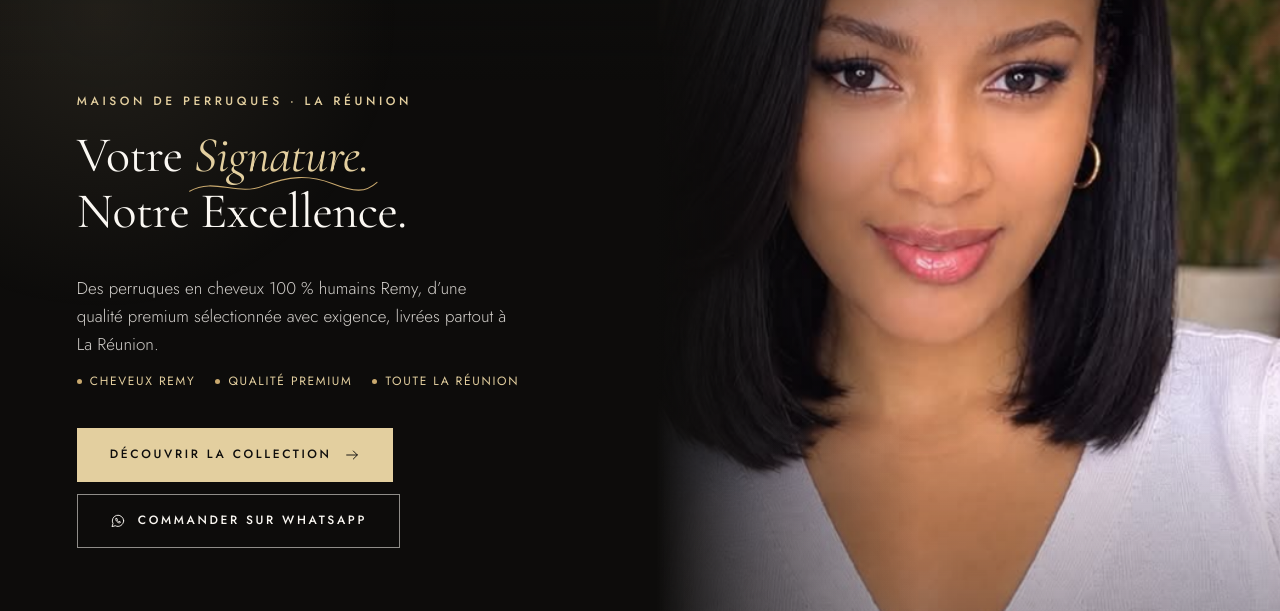
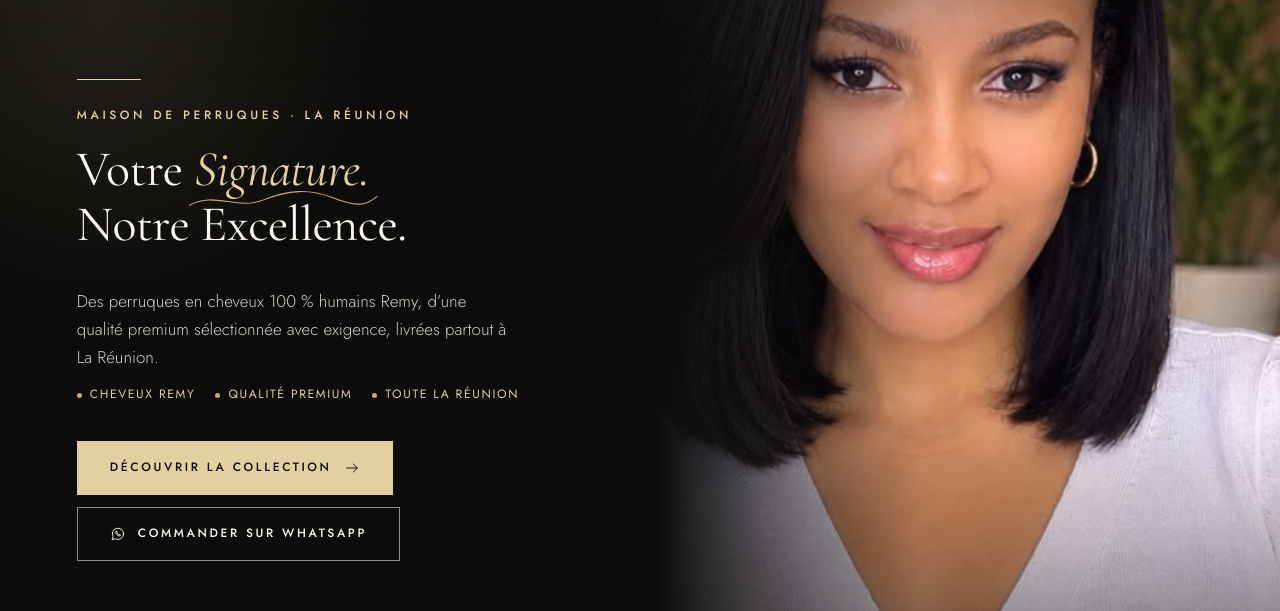
Before and after one commit to iarintsoa-hair/iarintsoa-hair, a plain HTML site: page preview.html in a window 1280 px wide. Shown: the part 141-752 px from the top of the page. Drawn offline with nearby package versions, Linux system fonts and the light colour scheme.

Commit message:
Démonstration : hero animé (Ken Burns lent en pause hors écran, fondu d'ouverture, vignettage, dévoilement du slogan ligne par ligne, apparition séquencée des boutons)
Co-Authored-By: Claude Opus 5.5 <noreply@anthropic.com>

```diff
--- a/preview.html
+++ b/preview.html
@@ -180,10 +180,13 @@
            taille quasi native (reste nette) et se fond dans le noir à gauche ; sur mobile, elle couvre tout l'écran. */
         .hero { --hero-h: max(min(calc(100svh - 40px), 900px), 640px); position: relative; display: flex; align-items: center; margin-top: calc(-1 * var(--header-h) - 1px); /* -1px : bordure de l'en-tête */ height: var(--hero-h); overflow: hidden; background: var(--black); }
         .hero::after { position: absolute; inset: 0 0 auto; z-index: 2; height: calc(var(--header-h) + 70px); background: linear-gradient(rgba(13, 12, 11, .55), rgba(13, 12, 11, 0)); content: ""; pointer-events: none; }
-        .hero-media { position: absolute; z-index: 0; top: 0; right: 0; bottom: 0; width: clamp(560px, 56vw, calc(var(--hero-h) * .82)); margin: 0; overflow: hidden; }
+        .hero-media { position: absolute; z-index: 0; top: 0; right: 0; bottom: 0; width: clamp(560px, 56vw, calc(var(--hero-h) * .82)); margin: 0; overflow: hidden; animation: hero-fade 1.8s var(--ease) both; }
+        /* Vignettage très léger : profondeur et lisibilité */
+        .hero-media::after { position: absolute; inset: 0; z-index: 1; background: radial-gradient(120% 90% at 65% 35%, rgba(13, 12, 11, 0) 55%, rgba(13, 12, 11, .35) 100%); content: ""; pointer-events: none; }
         .hero-media::before { position: absolute; inset: 0; z-index: 1; background: linear-gradient(90deg, var(--black) 0%, rgba(13, 12, 11, .55) 16%, rgba(13, 12, 11, 0) 42%), linear-gradient(0deg, rgba(13, 12, 11, .4) 0%, rgba(13, 12, 11, 0) 32%); content: ""; pointer-events: none; }
         /* Recadrage : masque le logo (en haut à gauche) et le texte (en bas) incrustés dans la photo */
-        .hero-img { position: absolute; left: -35%; top: -22%; width: 141%; height: 149%; max-width: none; object-fit: cover; object-position: center; animation: slow-zoom 16s var(--ease) both; }
+        .hero-img { position: absolute; left: -35%; top: -22%; width: 141%; height: 149%; max-width: none; object-fit: cover; object-position: center; will-change: transform; animation: ken-burns 26s ease-in-out infinite alternate; }
+        .hero.is-offscreen .hero-img { animation-play-state: paused; } /* économie de batterie hors écran */
         .hero-panel { position: relative; z-index: 3; display: flex; flex-direction: column; justify-content: center; width: min(100%, 680px); height: 100%; padding: calc(var(--header-h) + 30px) clamp(28px, 6vw, 96px) 60px; overflow: hidden; color: var(--ivory); }
         .hero-panel::before { position: absolute; top: -30%; left: -30%; width: 90%; height: 90%; background: radial-gradient(circle, rgba(227, 207, 159, .1), rgba(227, 207, 159, 0) 65%); content: ""; pointer-events: none; }
         .hero-panel .eyebrow { color: var(--champagne-light); }
@@ -196,13 +199,20 @@
         .hero-points li { display: flex; align-items: center; gap: 8px; }
         .hero-points li::before { width: 5px; height: 5px; border-radius: 50%; background: var(--champagne); content: ""; }
         .hero-actions { display: flex; flex-wrap: wrap; gap: 12px; }
-        .hero-panel > * { animation: rise 1.1s var(--ease) both; }
-        .hero-panel > :nth-child(2) { animation-delay: .1s; }
-        .hero-panel > :nth-child(3) { animation-delay: .22s; }
-        .hero-panel > :nth-child(4) { animation-delay: .38s; }
-        .hero-panel > :nth-child(5) { animation-delay: .5s; }
-        .hero-panel > :nth-child(6) { animation-delay: .62s; }
-        .hero-panel > .hero-watermark { animation: none; } /* garde son opacité très faible */
+        /* Chorégraphie d'ouverture (opacité, position et découpage uniquement : fluide, sans décalage de mise en page).
+           L'état final est l'état normal : si les animations sont désactivées, tout s'affiche immédiatement. */
+        .hero-rule { display: block; width: 64px; height: 1px; margin-bottom: 26px; background: var(--champagne-light); transform-origin: left; animation: rule-draw 1.2s .4s var(--ease) both; }
+        .hero-panel .eyebrow { animation: soft-rise 1s .6s var(--ease) both; }
+        .hero-line { display: inline-block; animation: line-reveal 1.25s var(--ease) both; }
+        .hero-line--1 { animation-delay: .85s; }
+        .hero-line--2 { animation-delay: 1.05s; }
+        .hero.is-drawn .signature-stroke path { animation-delay: 1.9s; }
+        .hero .lead { animation: soft-rise 1s 1.5s var(--ease) both; }
+        .hero-points { animation: soft-rise 1s 1.7s var(--ease) both; }
+        .hero-actions .btn { animation: soft-rise 1s var(--ease) both; }
+        .hero-actions .btn:first-child { animation-delay: 1.9s; }
+        .hero-actions .btn:last-child { animation-delay: 2.05s; }
+        .hero-watermark { animation: watermark-in 2.4s 1.2s var(--ease) both; }
 
         /* Recadrages qui masquent les textes incrustés dans certaines photos */
         .crop-hero, .crop-bob { max-width: none !important; }
@@ -415,6 +425,12 @@
 
         /* ================= 18. Animations ================= */
         @keyframes slow-zoom { from { transform: scale(1.08); } to { transform: scale(1); } }
+        @keyframes ken-burns { from { transform: scale(1) translate3d(0, 0, 0); } to { transform: scale(1.06) translate3d(-1.2%, -1%, 0); } }
+        @keyframes hero-fade { from { opacity: 0; } to { opacity: 1; } }
+        @keyframes rule-draw { from { transform: scaleX(0); } to { transform: scaleX(1); } }
+        @keyframes soft-rise { from { opacity: 0; transform: translate3d(0, 14px, 0); } to { opacity: 1; transform: none; } }
+        @keyframes line-reveal { from { opacity: 0; transform: translate3d(0, 38%, 0); clip-path: inset(0 0 100% 0); } to { opacity: 1; transform: none; clip-path: inset(-25% -10% -70% -10%); } }
+        @keyframes watermark-in { from { opacity: 0; } to { opacity: .06; } }
         @keyframes rise { from { opacity: 0; transform: translateY(20px); } to { opacity: 1; transform: none; } }
         @keyframes draw { to { stroke-dashoffset: 0; } }
         @keyframes marquee { to { transform: translateX(-50%); } }
@@ -676,8 +692,9 @@
         <!-- HERO : la signature de la marque -->
         <section class="hero" aria-labelledby="hero-title">
             <div class="hero-panel">
+                <span class="hero-rule" aria-hidden="true"></span>
                 <p class="eyebrow">Maison de perruques · La Réunion</p>
-                <h1 id="hero-title">Votre <span class="signature-word">Signature.<svg class="signature-stroke" viewBox="0 0 300 40" aria-hidden="true"><path d="M4 30C42 8 78 38 118 22S190 4 226 18s52 14 70-2"/></svg></span><br>Notre Excellence.</h1>
+                <h1 id="hero-title"><span class="hero-line hero-line--1">Votre <span class="signature-word">Signature.<svg class="signature-stroke" viewBox="0 0 300 40" aria-hidden="true"><path d="M4 30C42 8 78 38 118 22S190 4 226 18s52 14 70-2"/></svg></span></span><br><span class="hero-line hero-line--2">Notre Excellence.</span></h1>
                 <p class="lead">Des perruques en cheveux 100 % humains Remy, d’une qualité premium sélectionnée avec exigence, livrées partout à La Réunion.</p>
                 <ul class="hero-points" aria-label="Nos engagements">
                     <li>Cheveux Remy</li><li>Qualité premium</li><li>Toute La Réunion</li>
@@ -1063,6 +1080,10 @@
 
             // Trait de signature du hero : se dessine au chargement
             requestAnimationFrame(() => $(".hero").classList.add("is-drawn"));
+            // Ken Burns mis en pause quand le hero n'est plus visible (fluidité et batterie)
+            if ("IntersectionObserver" in window) {
+                new IntersectionObserver(([entry]) => heroSection.classList.toggle("is-offscreen", !entry.isIntersecting)).observe(heroSection);
+            }
 
             // Méga-menu (clavier et tactile)
             $$(".nav-item > button").forEach((button) => {
```
